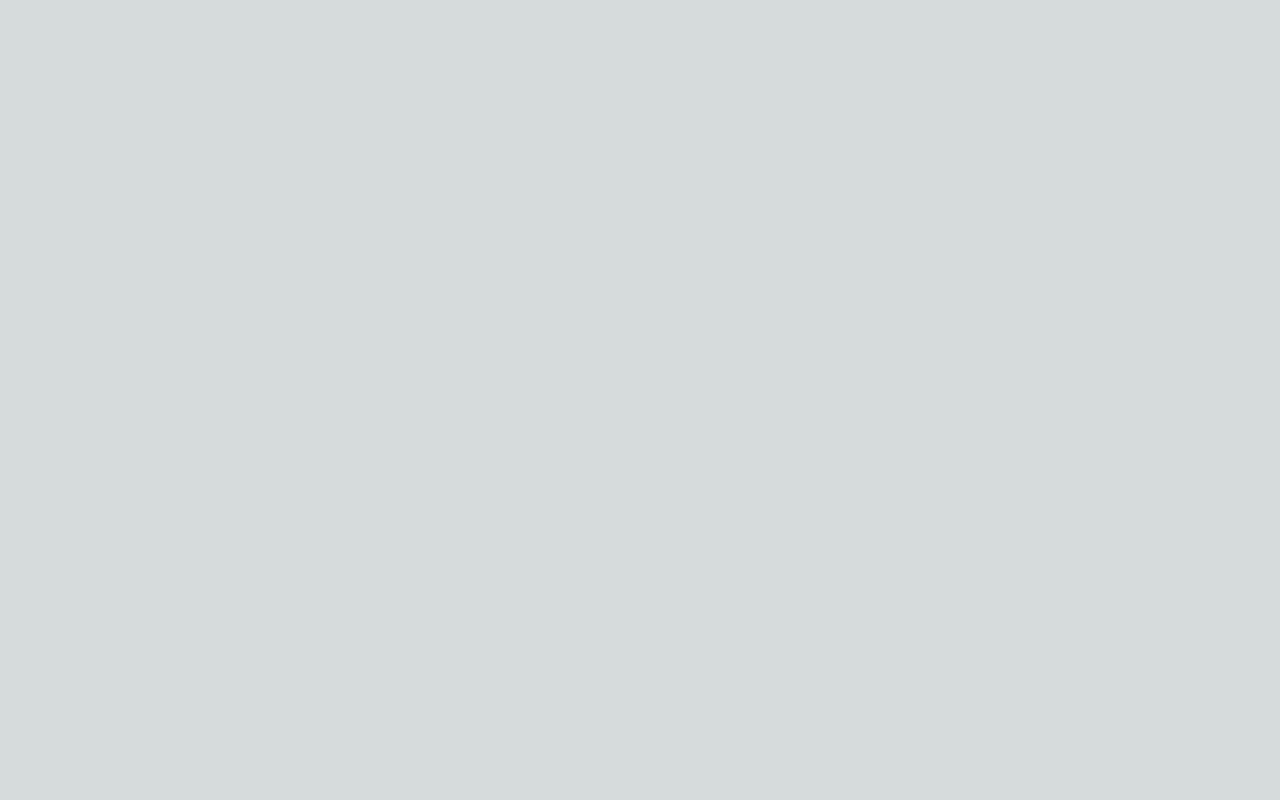
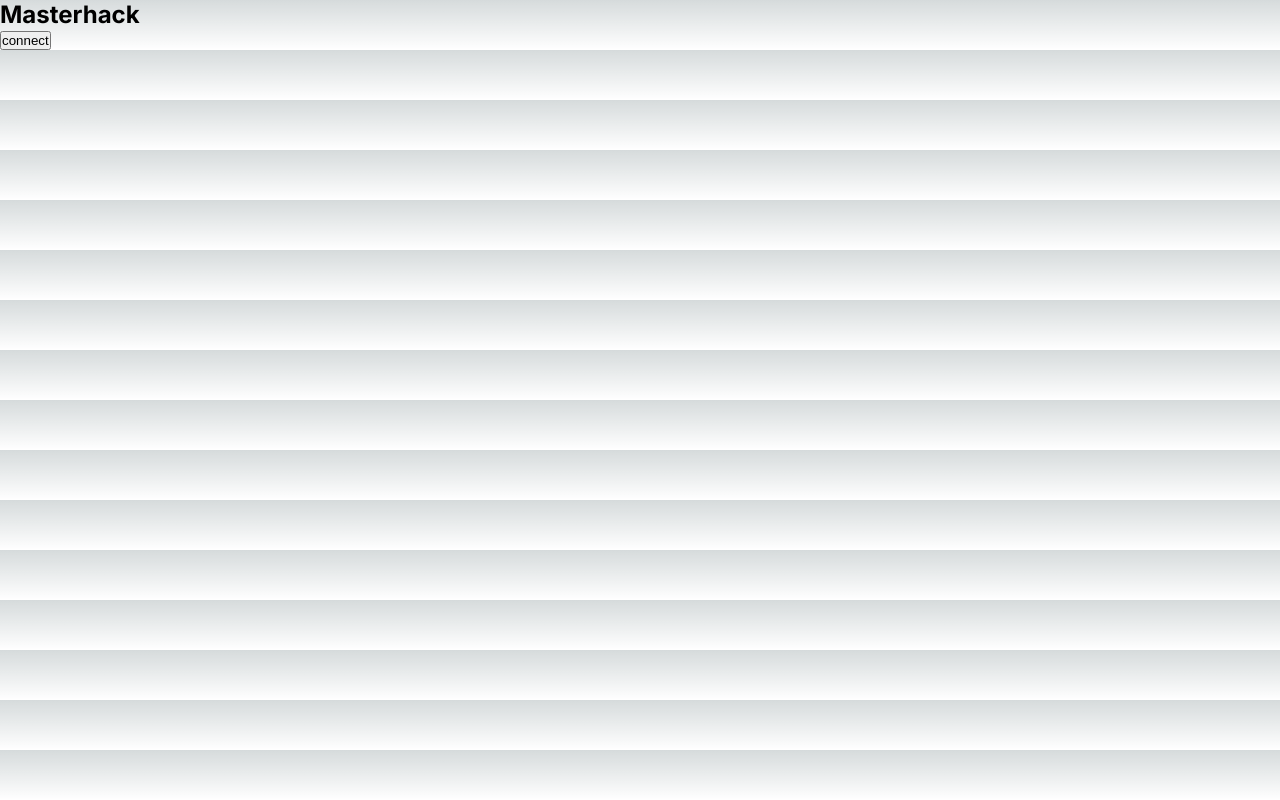
Before and after one commit to de-3/aauto-bridge-monorepo, a Next.js app in the folder frontend/packages/site/: page / in a window 1280 px wide. Built offline with nearby package versions, Linux system fonts and the light colour scheme.

Commit message:
add:home画面のコンテンツの追加

```diff
--- /dev/null
+++ b/frontend/packages/site/src/app/connect.tsx
@@ -0,0 +1,15 @@
+export default function Connect(props:any) {
+    const handleConnecting = () => {
+        if (props.isConnecring){
+            props.setFirstSettingStatus(1)
+        }else{
+            props.setIsConnecting(!props.isConnecring)
+        }
+    }
+    return (
+        <div>
+            <h2>Masterhack</h2>
+            <button onClick={handleConnecting} >{props.isConnecring ? "🔄" : "connect"} </button>
+        </div>
+    )
+  }
--- /dev/null
+++ b/frontend/packages/site/src/app/home.client.tsx
@@ -0,0 +1,25 @@
+'use client'
+
+import { use, useState } from "react";
+import Connect from "./connect";
+
+export default function ClientSideComponent() {
+    const [isConnecring,setIsConnecting] = useState(false)
+    const [firstSettingStatus,setFirstSettingStatus] = useState(0)
+    return (
+        <div>
+            {
+                firstSettingStatus === 0 ? (
+
+                    <Connect isConnecring={isConnecring} setIsConnecting={setIsConnecting} setFirstSettingStatus={setFirstSettingStatus} />
+                ) : (
+                    firstSettingStatus === 5 ? (
+                        <h2>メニュー</h2>
+                    ):(
+                        <h2>Setting</h2>
+                    )
+                )
+            }
+        </div>
+    )
+}
--- a/frontend/packages/site/src/app/page.tsx
+++ b/frontend/packages/site/src/app/page.tsx
@@ -1,3 +1,9 @@
+import ClientSideComponent from "./home.client";
+
 export default function Home() {
-  return <main></main>
+  return (
+    <div>
+      <ClientSideComponent />
+    </div>
+  );
 }
```
